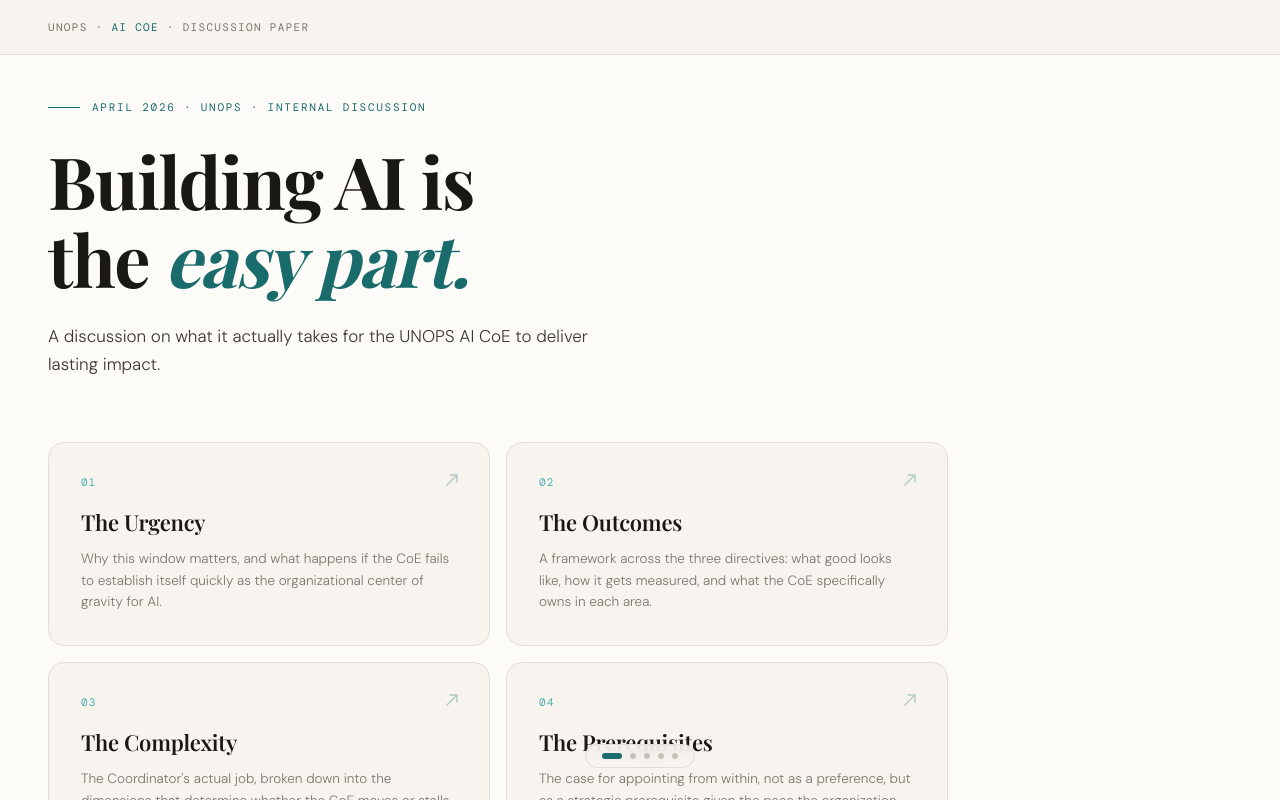
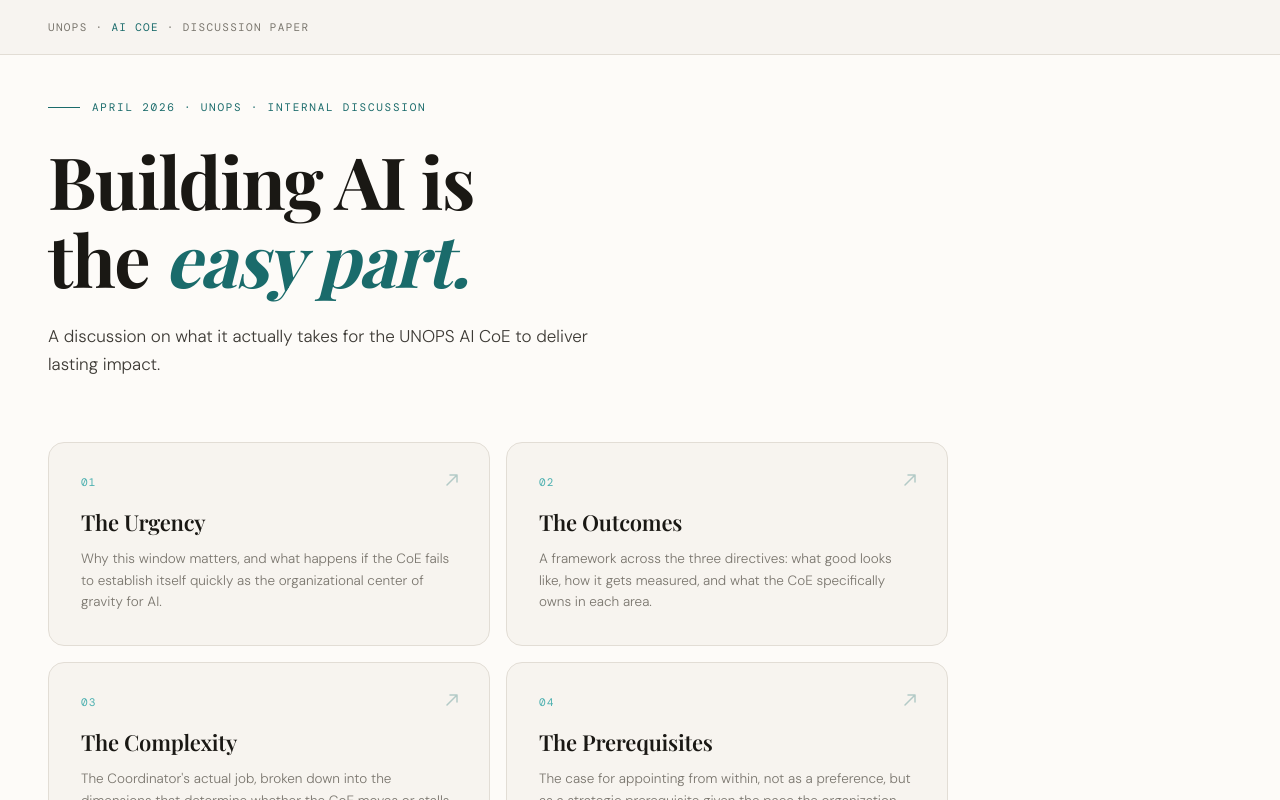
Before and after one commit to angelicamarino/ai-coe-success, a plain HTML site: page index.html in a window 1280 px wide. Drawn offline with nearby package versions, Linux system fonts and the light colour scheme.

Commit message:
Add files via upload

```diff
--- a/index.html
+++ b/index.html
@@ -696,14 +696,6 @@
   </button>
 </nav>
 
-<!-- PROGRESS DOTS -->
-<div class="progress-dots" id="progressDots">
-  <div class="dot active" onclick="goHome()"></div>
-  <div class="dot" onclick="goTo('moment')"></div>
-  <div class="dot" onclick="goTo('success')"></div>
-  <div class="dot" onclick="goTo('role')"></div>
-  <div class="dot" onclick="goTo('internal')"></div>
-</div>
 
 <!-- ══════════════════════════════════════════
      SCREEN 0 — HOME
```
